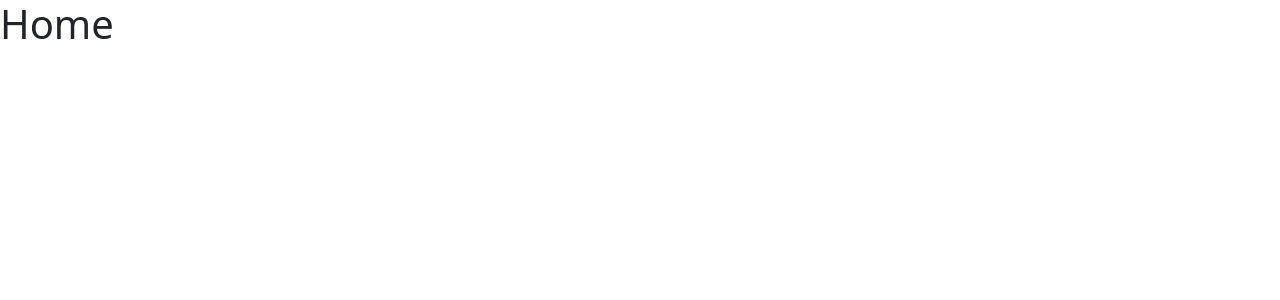
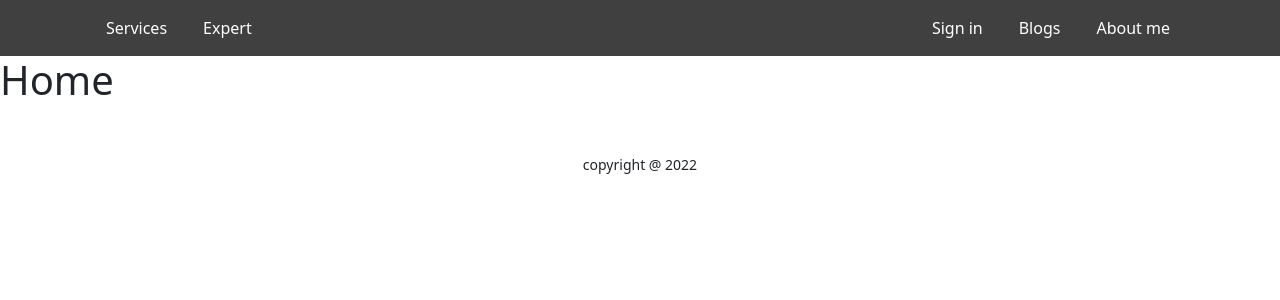
Before and after one commit to ahnafwarith/fruitoo-mart, a React (Create React App) app: page / in a window 1280 px wide. Shown: the top 300 px of the page. Built offline with nearby package versions, Linux system fonts and the light colour scheme; no server answers.

Commit message:
added fakeData styled site and lot more

```diff
--- a/src/App.js
+++ b/src/App.js
@@ -4,15 +4,19 @@ import Home from './Pages/Home/Home';
 import Login from './Pages/Login/Login/Login';
 import Register from './Pages/Login/Register/Register';
 import 'bootstrap/dist/css/bootstrap.min.css';
+import Header from './Pages/Shared/Header/Header';
+import Footer from './Pages/Shared/Footer/Footer';
 
 function App() {
   return (
     <div>
+      <Header></Header>
       <Routes>
         <Route path="/" element={<Home />} />
         <Route path="login" element={<Login />} />
         <Route path="register" element={<Register />} />
       </Routes>
+      <Footer></Footer>
     </div>
   );
 }
--- /dev/null
+++ b/src/Pages/Shared/Header/Header.css
@@ -0,0 +1,14 @@
+.navbar {
+    background-color: #000000bf;
+}
+
+.link {
+    text-decoration: none;
+    margin-right: 20px;
+    color: rgb(255, 255, 255);
+}
+
+.link:hover {
+    color: #2548d5;
+    border-bottom: #2548d5 solid 4px;
+}
--- a/src/Pages/Shared/Header/Header.js
+++ b/src/Pages/Shared/Header/Header.js
@@ -1,10 +1,10 @@
+import React from 'react';
+import { Link } from 'react-router-dom';
+import './Header.css'
+import { Container, Nav, Navbar } from 'react-bootstrap';
 import { signOut } from 'firebase/auth';
-import React from 'react';
-import { Container, Nav, Navbar, NavDropdown } from 'react-bootstrap';
+import auth from '../../../firebase.init';
 import { useAuthState } from 'react-firebase-hooks/auth';
-import { Link } from 'react-router-dom';
-import auth from '../../../firebase.init';
-import logo from '../../../images/logo.png'
 
 const Header = () => {
     const [user] = useAuthState(auth);
@@ -12,45 +12,33 @@ const Header = () => {
         signOut(auth)
     }
     return (
-        <>
-            <Navbar collapseOnSelect sticky='top' expand="lg" bg="dark" variant="dark">
+        <div>
+            <Navbar collapseOnSelect sticky='top' expand="lg">
                 <Container>
-                    <Navbar.Brand as={Link} to="/"><img height={40} src={logo} alt="" /></Navbar.Brand>
+                    <Navbar.Brand as={Link} to="/"><img height={40} src="" alt="" /></Navbar.Brand>
                     <Navbar.Toggle aria-controls="responsive-navbar-nav" />
                     <Navbar.Collapse id="responsive-navbar-nav">
                         <Nav className="me-auto">
-                            <Nav.Link href="home#services">Services</Nav.Link>
-                            <Nav.Link href="home#experts">Experts</Nav.Link>
-                            <NavDropdown title="Dropdown" id="collasible-nav-dropdown">
-                                <NavDropdown.Item href="#action/3.1">Action</NavDropdown.Item>
-                                <NavDropdown.Item href="#action/3.2">Another action</NavDropdown.Item>
-                                <NavDropdown.Item href="#action/3.3">Something</NavDropdown.Item>
-                                <NavDropdown.Divider />
-                                <NavDropdown.Item href="#action/3.4">Separated link</NavDropdown.Item>
-                            </NavDropdown>
+                            <Nav.Link href="home#services"><span className='link'>Services</span></Nav.Link>
+                            <Nav.Link href="home#expert"><span className='link'>Expert</span></Nav.Link>
                         </Nav>
                         <Nav>
-                            <Nav.Link as={Link} to="/about">About</Nav.Link>
-                            {
-                                user && <>
-                                    <Nav.Link as={Link} to="/adduser">Add</Nav.Link>
-                                    <Nav.Link as={Link} to="/manageservices">Manage</Nav.Link>
-                                    <Nav.Link as={Link} to="/orders">Orders</Nav.Link>
-                                </>
-                            }
                             {
                                 user ?
-                                    <button onClick={handleSignOut} className='btn btn-primary'>Signout</button>
+                                    <button onClick={handleSignOut} className='btn btn-success me-2 pb-2'>Signout</button>
                                     :
                                     <Nav.Link as={Link} to="/login">
-                                        Login
+                                        <span className='link'>Sign in</span>
                                     </Nav.Link>
                             }
+                            {/* <Nav.Link as={Link} to="/login"><span className='link'>Sign in</span></Nav.Link> */}
+                            <Nav.Link as={Link} to="/blogs"><span className='link'>Blogs</span></Nav.Link>
+                            <Nav.Link as={Link} to="/about"><span className='link'>About me</span></Nav.Link>
                         </Nav>
                     </Navbar.Collapse>
                 </Container>
             </Navbar>
-        </>
+        </div>
     );
 };
 
```
Also changed, not shown: firebase.json (added), 1 other file (tests, documents, lock files or other folders).
